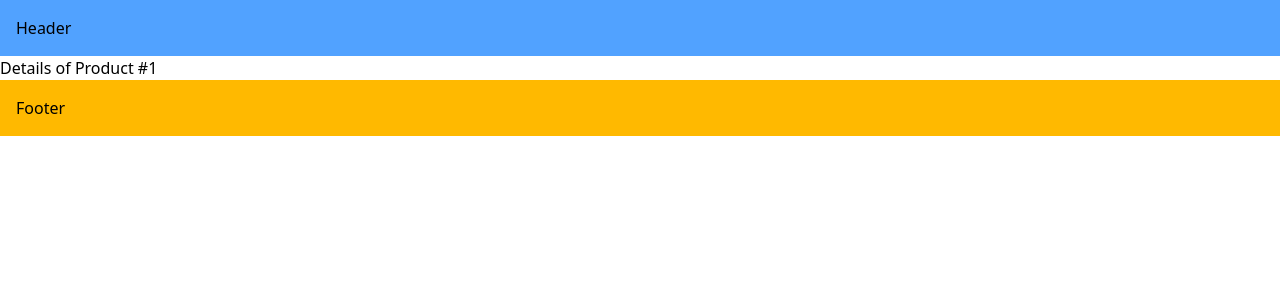
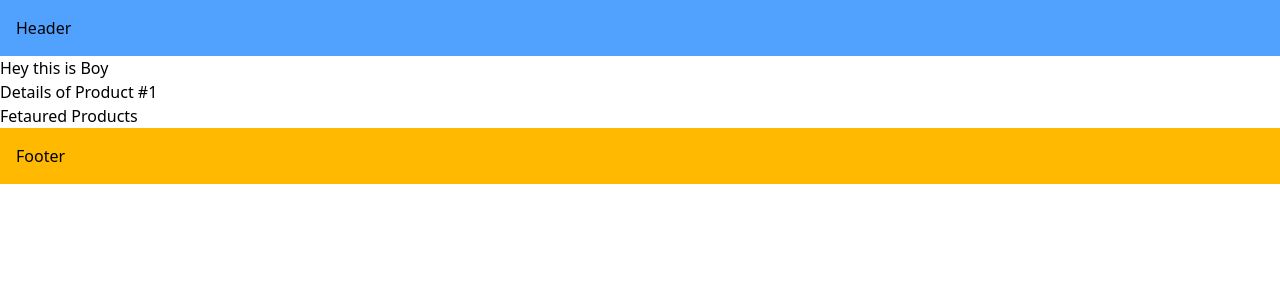
Before and after one commit to Nazil1712/NextJS, a Next.js app in the folder learning-next/: page /products/1 in a window 1280 px wide. Shown: the top 300 px of the page. Built offline with nearby package versions, Linux system fonts and the light colour scheme.

Commit message:
Nested layouts

```diff
--- a/learning-next/src/app/layout.js
+++ b/learning-next/src/app/layout.js
@@ -1,7 +1,7 @@
 import './globals.css'
 
 export const metadata = {
-  title: "Nazil's page",
+  title: "Nazil's NextJS",
   description: "Generated by Next.js",
 };
 
--- /dev/null
+++ b/learning-next/src/app/products/[productId]/layout.js
@@ -0,0 +1,9 @@
+export default function productDetailsLayout({ children }) {
+  return (
+    <div>
+      <h1>Hey this is Boy</h1>
+      {children}
+      <h2>Fetaured Products</h2>
+    </div>
+  );
+}
--- a/learning-next/src/app/products/[productId]/page.js
+++ b/learning-next/src/app/products/[productId]/page.js
@@ -1,6 +1,6 @@
-export default function ProductDetails({params}) {
+export default async function ProductDetails({params}) {
 
-    const {productId} = params;
+    const {productId} = await params;
 
     return (
         <>
```
